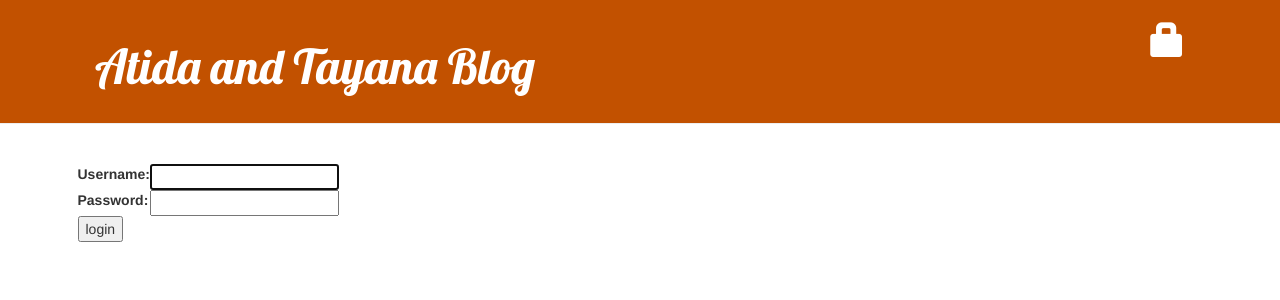
After one commit to TendekaiMucheche/first-django-blog, a Django app: page /accounts/login/ in a window 1280 px wide. The commit adds this page. Shown: the top 300 px of the page. Run offline with Django 4.2, Linux system fonts and the light colour scheme; some libraries are stand-ins or nearby versions.

Commit message:
Created views for draft posts and Login and Logout Functionality

```diff
--- a/blog/static/css/blog.css
+++ b/blog/static/css/blog.css
@@ -54,7 +54,7 @@ h4 {
 
 .post > .date,
 .post > .actions {
-   /* float: right; */
+    float: right;
 }
 
 .btn-secondary,
--- a/blog/templates/blog/base.html
+++ b/blog/templates/blog/base.html
@@ -3,6 +3,8 @@
 <html>
     <head>
         <link rel="stylesheet" href="https://cdn.jsdelivr.net/npm/bootstrap@5.1.3/dist/css/bootstrap.min.css" integrity="sha384-1BmE4kWBq78iYhFldvKuhfTAU6auU8tT94WrHftjDbrCEXSU1oBoqyl2QvZ6jIW3" crossorigin="anonymous">
+        <link rel="stylesheet" href="//maxcdn.bootstrapcdn.com/bootstrap/3.2.0/css/bootstrap.min.css">
+        <link rel="stylesheet" href="//maxcdn.bootstrapcdn.com/bootstrap/3.2.0/css/bootstrap-theme.min.css">
         <link href="//fonts.googleapis.com/css?family=Lobster&subset=latin,latin-ext" rel="stylesheet" type="text/css">
         <link rel="stylesheet" href="{% static 'css/blog.css' %}">
         <title>Atida and Tayana blog</title>
@@ -12,9 +14,13 @@
         <header class="page-header">
             <div class="container">
                 {% if user.is_authenticated %}
-                <a href="{% url 'post_new' %}" class="top-menu">
-                    {% include './icons/file-earmark-plus.svg' %}
-                </a>
+                    <a href="{% url 'post_new' %}" class="top-menu">
+                        {% include './icons/file-earmark-plus.svg' %}
+                    </a>
+                    <a href="{% url 'post_draft_list' %}" class="top-menu"><span class="glyphicon glyphicon-edit"></span></a>
+                    <p class="top-menu">Hello {{ user.username }} <small>(<a href="{% url 'logout' %}">Log out</a>)</small></p>
+                {% else %}
+                    <a href="{% url 'login' %}" class="top-menu"><span class="glyphicon glyphicon-lock"></span></a>
                 {% endif %}
                 <h1><a href="/">Atida and Tayana Blog</a></h1>
             </div>
--- /dev/null
+++ b/blog/templates/registration/login.html
@@ -0,0 +1,24 @@
+{% extends "blog/base.html" %}
+
+{% block content %}
+    {% if form.errors %}
+        <p>Your username and password didn't match. Please try again.</p>
+    {% endif %}
+
+    <form method="post" action="{% url 'login' %}">
+    {% csrf_token %}
+        <table>
+            <tr>
+                <td>{{ form.username.label_tag }}</td>
+                <td>{{ form.username }}</td>
+            </tr>
+            <tr>
+                <td>{{ form.password.label_tag }}</td>
+                <td>{{ form.password }}</td>
+            </tr>
+        </table>
+
+        <input type="submit" value="login" />
+        <input type="hidden" name="next" value="{{ next }}" />
+    </form>
+{% endblock %}
--- a/blog/urls.py
+++ b/blog/urls.py
@@ -7,6 +7,9 @@ urlpatterns = [
     path('post/<int:pk>/', views.post_detail, name='post_detail'),
     path('post/new/', views.post_new, name='post_new'),
     path('post/<int:pk>/edit/', views.post_edit, name='post_edit'),
+    path('drafts/', views.post_draft_list, name='post_draft_list'),
+    path('post/<pk>/publish/', views.post_publish, name='post_publish'),
+    path('post/<pk>/remove/', views.post_remove, name='post_remove'),
     ]
 
 # urlpatterns = [
--- a/mysite/settings.py
+++ b/mysite/settings.py
@@ -124,3 +124,5 @@ STATIC_ROOT = os.path.join(BASE_DIR, 'static')
 # https://docs.djangoproject.com/en/4.2/ref/settings/#default-auto-field
 
 DEFAULT_AUTO_FIELD = 'django.db.models.BigAutoField'
+
+LOGIN_REDIRECT_URL = '/'
--- a/mysite/urls.py
+++ b/mysite/urls.py
@@ -1,11 +1,13 @@
 from django.contrib import admin
 from django.urls import path, include
+from django.contrib.auth import views
 # from django.conf.urls import include, url
 
 urlpatterns = [
     path('admin/', admin.site.urls),
+    path('accounts/login/', views.LoginView.as_view(), name='login'),
+    path('accounts/logout/', views.LogoutView.as_view(next_page='/'), name='logout'),
     path('', include('blog.urls')),
     # url(r'^admin/', admin.site.urls),
     # url(r'', include('blog.urls')),
-
 ]
```
Also changed, not shown: blog/models.py (+17 -0 lines), blog/templates/blog/post_detail.html (+5 -2 lines), blog/templates/blog/post_draft_list.html (added, +11 -0 lines), blog/views.py (+32 -2 lines), blog/migrations/0002_comment.py (added).
